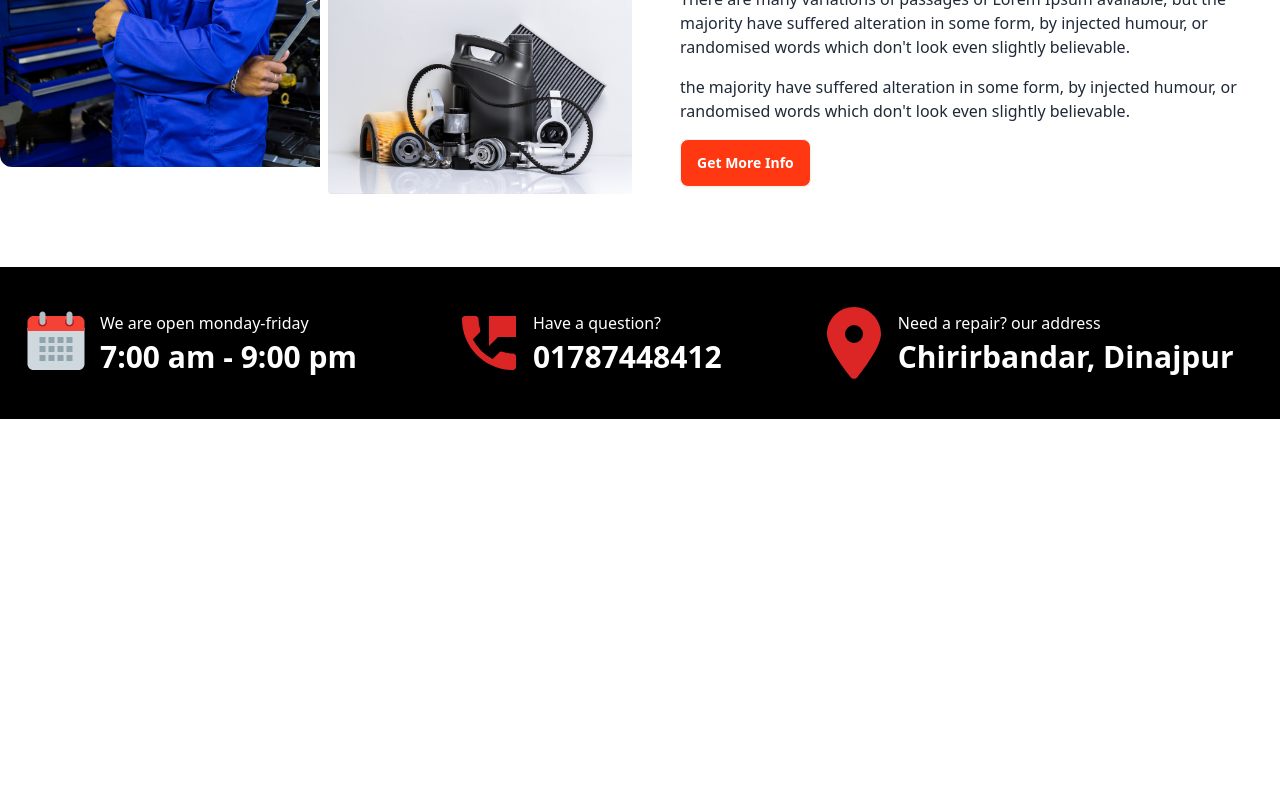
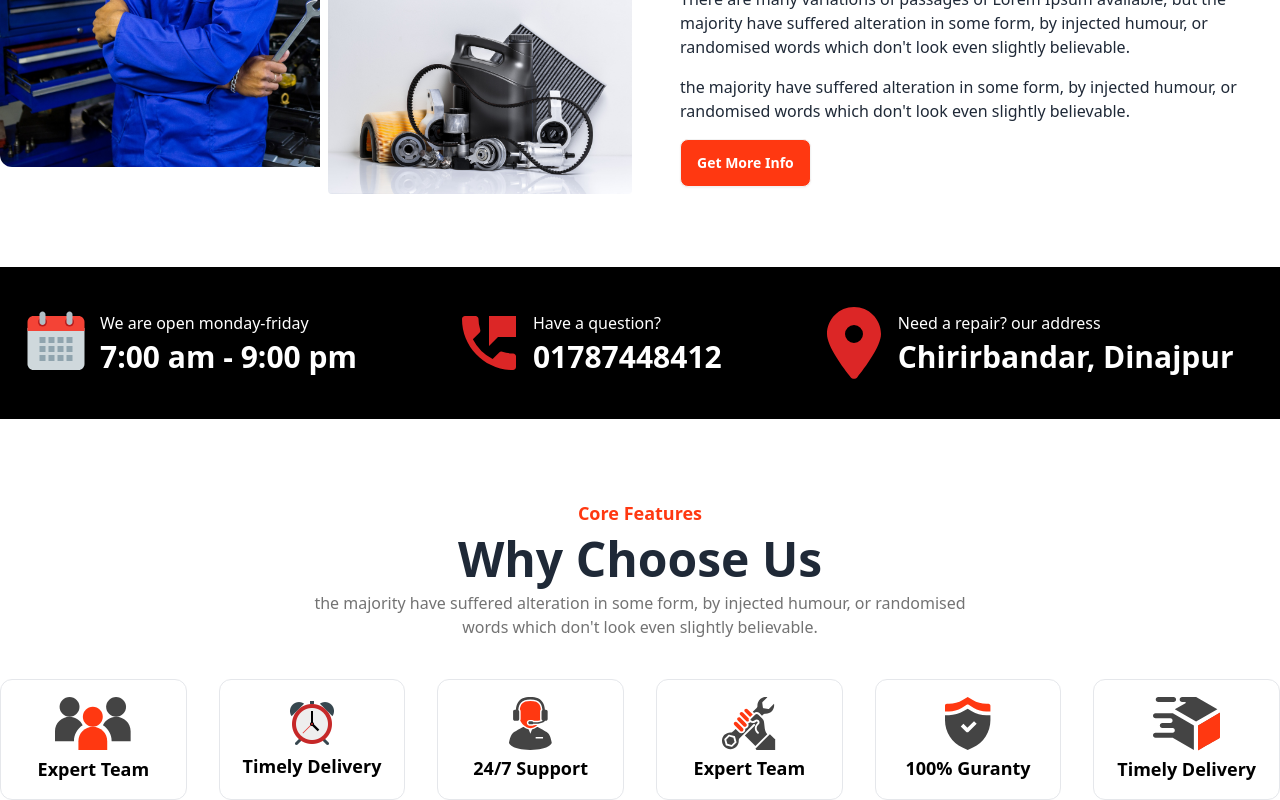
Before and after one commit to developersajadur/car-doctor-client-side, a React (Vite) app: page / in a window 1280 px wide. Shown: the part 718-1518 px from the top of the page. Before the commit the page ends 1137 px from the top, so only its background shows below. Built offline with nearby package versions, Linux system fonts and the light colour scheme.

Commit message:
chooce us section add

```diff
--- a/src/Components/Home.jsx
+++ b/src/Components/Home.jsx
@@ -1,5 +1,6 @@
 import AboutHomePage from "./Home/AboutHomePage";
 import Address from "./Home/Address";
+import ChooseUs from "./Home/ChooseUs";
 import Slider from "./Home/Slider";
 
 
@@ -9,6 +10,7 @@ const Home = () => {
             <Slider></Slider>
             <AboutHomePage></AboutHomePage>
             <Address></Address>
+            <ChooseUs></ChooseUs>
         </div>
     );
 };
--- /dev/null
+++ b/src/Components/Home/ChooseUs.jsx
@@ -0,0 +1,48 @@
+
+
+const ChooseUs = () => {
+    return (
+        <div className="mt-20 text-center">
+            <div className="flex flex-col gap-2">
+            <h6 className="text-lg text-[#FF3811] font-bold">Core Features</h6>
+            <h1 className="text-5xl font-bold">Why Choose Us</h1>
+            <p className="text-[#737373]">the majority have suffered alteration in some form, by injected humour, or randomised <br /> words which don't look even slightly believable. </p>
+            </div>
+
+            <div className="grid grid-cols-3 lg:grid-cols-6 gap-8 mt-10">
+                {/* ------------- choose us - 1----------- */}
+                <div className="flex flex-col justify-center items-center gap-1 border rounded-xl p-4 text-black hover:bg-[#FF3811] hover:text-white">
+                    <img src="/public/images/icons/group.svg" alt="group" className="w-fit" />
+                    <h6 className="text-lg font-bold">Expert Team</h6>
+                </div>
+                {/* ------------- choose us - 2 ----------- */}
+                <div className="flex flex-col justify-center items-center gap-1 border rounded-xl p-4 text-black hover:bg-[#FF3811] hover:text-white">
+                    <img src="/public/images/icons/clock.png" alt="group" className="w-fit" />
+                    <h6 className="text-lg font-bold ">Timely Delivery</h6>
+                </div>
+                {/* ------------- choose us - 3 ----------- */}
+                <div className="flex flex-col justify-center items-center gap-1 border rounded-xl p-4 text-black hover:bg-[#FF3811] hover:text-white">
+                    <img src="/public/images/icons/person.svg" className="w-fit" alt="group" />
+                    <h6 className="text-lg font-bold ">24/7 Support</h6>
+                </div>
+                {/* ------------- choose us - 4 ----------- */}
+                <div className="flex flex-col justify-center items-center gap-1 border rounded-xl p-4 text-black hover:bg-[#FF3811] hover:text-white">
+                    <img src="/public/images/icons/Wrench.svg" className="w-fit" alt="group" />
+                    <h6 className="text-lg font-bold ">Expert Team</h6>
+                </div>
+                {/* ------------- choose us - 5 ----------- */}
+                <div className="flex flex-col justify-center items-center gap-1 border rounded-xl p-4 text-black hover:bg-[#FF3811] hover:text-white">
+                    <img src="/public/images/icons/check.svg" className="w-fit" alt="group" />
+                    <h6 className="text-lg font-bold ">100% Guranty</h6>
+                </div>
+                {/* ------------- choose us - 6 ----------- */}
+                <div className="flex flex-col justify-center items-center gap-1 border rounded-xl p-4 text-black hover:bg-[#FF3811] hover:text-white">
+                    <img src="/public/images/icons/deliveryt.svg" className="w-fit" alt="group" />
+                    <h6 className="text-lg font-bold ">Timely Delivery</h6>
+                </div>
+            </div>
+        </div>
+    );
+};
+
+export default ChooseUs;
```
Also changed, not shown: public/images/icons/Group 38729.svg (deleted), public/images/icons/clock.png (added).
